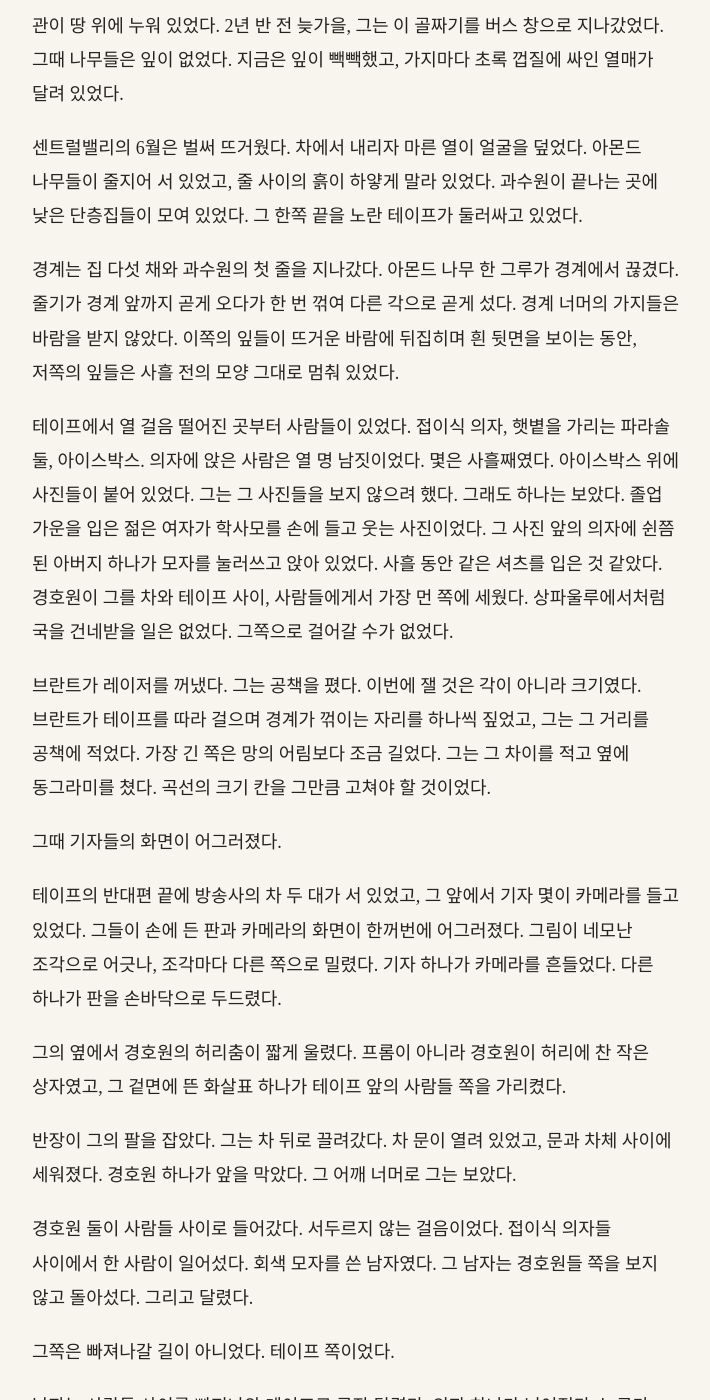
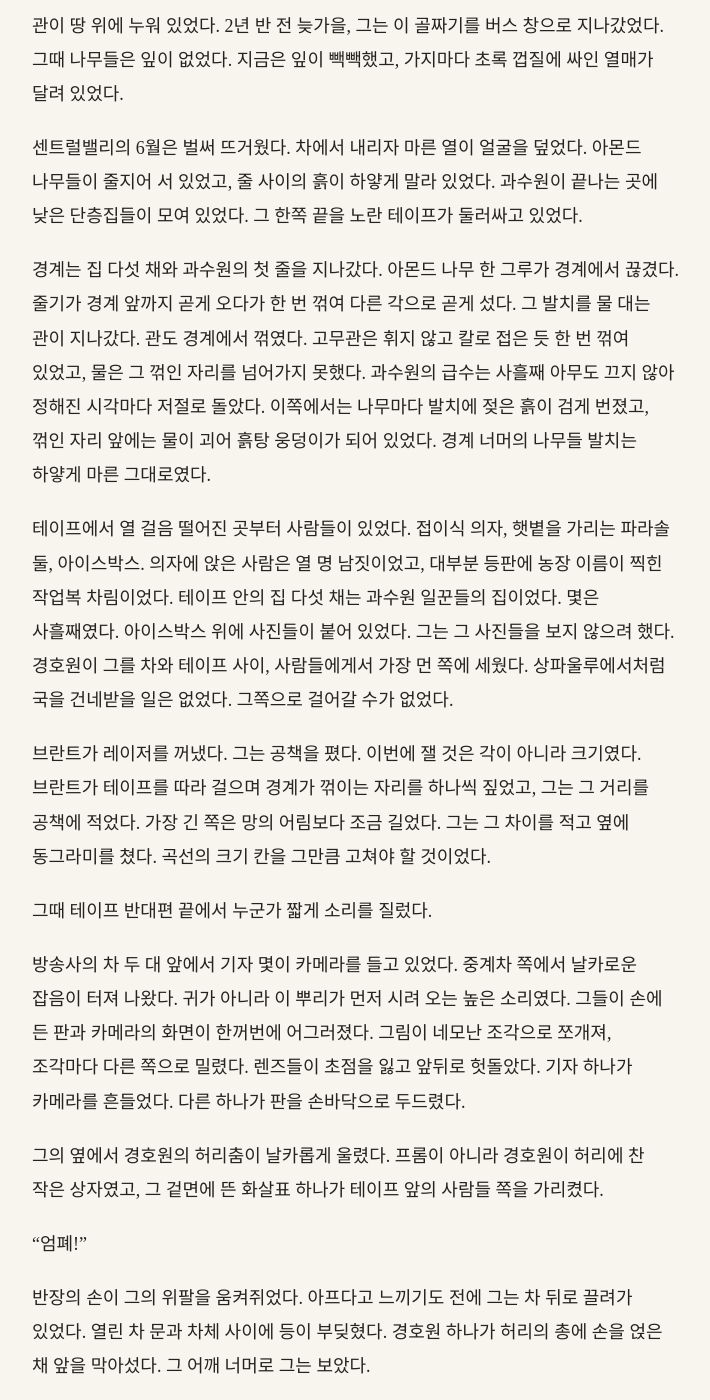
Before and after one commit to kangkkang/writer_s1_public, a Jekyll site: the page built from vol2/046.md, in a window 1280 px wide and 1400 px high, scrolled down 7063 px. Shown: the whole window, without its empty margins (284-994 px from the left). Built offline with Jekyll 4.4.1, drawn with Linux system fonts in a browser that asks for light colours; our own code applies the rules of GitHub Pages for plain Markdown files; some of the changed text lies outside the part shown.

Commit message:
Update from https://github.com/kangkkang/writer_s1/commit/a50450ad9e3dd7262f09b82d6cee62b522369aaa

```diff
--- a/vol2/046.md
+++ b/vol2/046.md
@@ -112,7 +112,7 @@
 
 ---
 
-6월 2일 토요일 새벽, 캘리포니아 센트럴밸리에서 사람들이 일제히 귀를 짚었다.
+6월 2일 토요일 새벽, 캘리포니아 센트럴밸리 사람들의 프롬이 일제히 떨었다.
 
 모데스토의 남쪽, 아몬드 과수원과 주택가가 맞닿은 곳이었다. 브란트의 망이 그린 끊긴 선들은 지난겨울의 것들보다 길었다. 그는 그 길이를 보고 바로 브란트의 탁자로 갔다.
 
@@ -128,25 +128,27 @@
 
 센트럴밸리의 6월은 벌써 뜨거웠다. 차에서 내리자 마른 열이 얼굴을 덮었다. 아몬드 나무들이 줄지어 서 있었고, 줄 사이의 흙이 하얗게 말라 있었다. 과수원이 끝나는 곳에 낮은 단층집들이 모여 있었다. 그 한쪽 끝을 노란 테이프가 둘러싸고 있었다.
 
-경계는 집 다섯 채와 과수원의 첫 줄을 지나갔다. 아몬드 나무 한 그루가 경계에서 끊겼다. 줄기가 경계 앞까지 곧게 오다가 한 번 꺾여 다른 각으로 곧게 섰다. 경계 너머의 가지들은 바람을 받지 않았다. 이쪽의 잎들이 뜨거운 바람에 뒤집히며 흰 뒷면을 보이는 동안, 저쪽의 잎들은 사흘 전의 모양 그대로 멈춰 있었다.
+경계는 집 다섯 채와 과수원의 첫 줄을 지나갔다. 아몬드 나무 한 그루가 경계에서 끊겼다. 줄기가 경계 앞까지 곧게 오다가 한 번 꺾여 다른 각으로 곧게 섰다. 그 발치를 물 대는 관이 지나갔다. 관도 경계에서 꺾였다. 고무관은 휘지 않고 칼로 접은 듯 한 번 꺾여 있었고, 물은 그 꺾인 자리를 넘어가지 못했다. 과수원의 급수는 사흘째 아무도 끄지 않아 정해진 시각마다 저절로 돌았다. 이쪽에서는 나무마다 발치에 젖은 흙이 검게 번졌고, 꺾인 자리 앞에는 물이 괴어 흙탕 웅덩이가 되어 있었다. 경계 너머의 나무들 발치는 하얗게 마른 그대로였다.
 
-테이프에서 열 걸음 떨어진 곳부터 사람들이 있었다. 접이식 의자, 햇볕을 가리는 파라솔 둘, 아이스박스. 의자에 앉은 사람은 열 명 남짓이었다. 몇은 사흘째였다. 아이스박스 위에 사진들이 붙어 있었다. 그는 그 사진들을 보지 않으려 했다. 그래도 하나는 보았다. 졸업 가운을 입은 젊은 여자가 학사모를 손에 들고 웃는 사진이었다. 그 사진 앞의 의자에 쉰쯤 된 아버지 하나가 모자를 눌러쓰고 앉아 있었다. 사흘 동안 같은 셔츠를 입은 것 같았다. 경호원이 그를 차와 테이프 사이, 사람들에게서 가장 먼 쪽에 세웠다. 상파울루에서처럼 국을 건네받을 일은 없었다. 그쪽으로 걸어갈 수가 없었다.
+테이프에서 열 걸음 떨어진 곳부터 사람들이 있었다. 접이식 의자, 햇볕을 가리는 파라솔 둘, 아이스박스. 의자에 앉은 사람은 열 명 남짓이었고, 대부분 등판에 농장 이름이 찍힌 작업복 차림이었다. 테이프 안의 집 다섯 채는 과수원 일꾼들의 집이었다. 몇은 사흘째였다. 아이스박스 위에 사진들이 붙어 있었다. 그는 그 사진들을 보지 않으려 했다. 경호원이 그를 차와 테이프 사이, 사람들에게서 가장 먼 쪽에 세웠다. 상파울루에서처럼 국을 건네받을 일은 없었다. 그쪽으로 걸어갈 수가 없었다.
 
 브란트가 레이저를 꺼냈다. 그는 공책을 폈다. 이번에 잴 것은 각이 아니라 크기였다. 브란트가 테이프를 따라 걸으며 경계가 꺾이는 자리를 하나씩 짚었고, 그는 그 거리를 공책에 적었다. 가장 긴 쪽은 망의 어림보다 조금 길었다. 그는 그 차이를 적고 옆에 동그라미를 쳤다. 곡선의 크기 칸을 그만큼 고쳐야 할 것이었다.
 
-그때 기자들의 화면이 어그러졌다.
+그때 테이프 반대편 끝에서 누군가 짧게 소리를 질렀다.
 
-테이프의 반대편 끝에 방송사의 차 두 대가 서 있었고, 그 앞에서 기자 몇이 카메라를 들고 있었다. 그들이 손에 든 판과 카메라의 화면이 한꺼번에 어그러졌다. 그림이 네모난 조각으로 어긋나, 조각마다 다른 쪽으로 밀렸다. 기자 하나가 카메라를 흔들었다. 다른 하나가 판을 손바닥으로 두드렸다.
+방송사의 차 두 대 앞에서 기자 몇이 카메라를 들고 있었다. 중계차 쪽에서 날카로운 잡음이 터져 나왔다. 귀가 아니라 이 뿌리가 먼저 시려 오는 높은 소리였다. 그들이 손에 든 판과 카메라의 화면이 한꺼번에 어그러졌다. 그림이 네모난 조각으로 쪼개져, 조각마다 다른 쪽으로 밀렸다. 렌즈들이 초점을 잃고 앞뒤로 헛돌았다. 기자 하나가 카메라를 흔들었다. 다른 하나가 판을 손바닥으로 두드렸다.
 
-그의 옆에서 경호원의 허리춤이 짧게 울렸다. 프롬이 아니라 경호원이 허리에 찬 작은 상자였고, 그 겉면에 뜬 화살표 하나가 테이프 앞의 사람들 쪽을 가리켰다.
+그의 옆에서 경호원의 허리춤이 날카롭게 울렸다. 프롬이 아니라 경호원이 허리에 찬 작은 상자였고, 그 겉면에 뜬 화살표 하나가 테이프 앞의 사람들 쪽을 가리켰다.
 
-반장이 그의 팔을 잡았다. 그는 차 뒤로 끌려갔다. 차 문이 열려 있었고, 문과 차체 사이에 세워졌다. 경호원 하나가 앞을 막았다. 그 어깨 너머로 그는 보았다.
+"엄폐!"
 
-경호원 둘이 사람들 사이로 들어갔다. 서두르지 않는 걸음이었다. 접이식 의자들 사이에서 한 사람이 일어섰다. 회색 모자를 쓴 남자였다. 그 남자는 경호원들 쪽을 보지 않고 돌아섰다. 그리고 달렸다.
+반장의 손이 그의 위팔을 움켜쥐었다. 아프다고 느끼기도 전에 그는 차 뒤로 끌려가 있었다. 열린 차 문과 차체 사이에 등이 부딪혔다. 경호원 하나가 허리의 총에 손을 얹은 채 앞을 막아섰다. 그 어깨 너머로 그는 보았다.
+
+경호원 둘이 사람들 사이로 들어갔다. 사람들을 놀라게 하지 않으려는 듯 서두르지 않는 걸음이었다. 접이식 의자들 사이에서 한 사람이 일어섰다. 회색 모자를 쓴 남자였다. 그 남자는 경호원들 쪽을 보지 않고 돌아섰다. 그리고 달렸다.
 
 그쪽은 빠져나갈 길이 아니었다. 테이프 쪽이었다.
 
-남자는 사람들 사이를 빠져나와 테이프로 곧장 달렸다. 의자 하나가 넘어졌다. 누군가 비명을 질렀다. 경호원들이 뒤를 따랐다. 남자는 테이프 앞에서 멈췄다.
+남자는 접이식 의자 하나를 걷어차며 테이프로 곧장 달렸다. 의자가 마른 흙 위를 굴렀다. 누군가 비명을 질렀다. "멈춰!" 경호원의 고함이 남자의 등을 따라갔다. 남자는 테이프 앞에서 멈췄다.
 
 멈춘 것은 테이프 때문이 아니었다. 테이프 너머 두 걸음에 경계가 있었다. 맑아서 보이지 않는 경계였지만, 그 너머의 아몬드 잎들은 바람에 흔들리지 않았다. 남자는 그 잎들을 보고 있는 듯했다.
 
@@ -164,7 +166,7 @@
 
 아는 것은 그것뿐이었다. 남자가 누구인지, 무엇을 들고 왔는지, 누가 보냈는지는 몰랐다. 2년 반 전 그를 찾아 도서관에 왔던 사람이, 오늘 이 과수원까지 다시 그를 찾아왔다.
 
-경호원이 차 문을 닫았다. 차가 움직였다. 그는 뒤창으로 테이프 쪽을 보았다. 사람들이 넘어진 의자를 일으키고 있었다. 한 여자가 아이스박스 위의 사진 하나를 손바닥으로 쓸어 펴고 있었다. 그 너머에서 아몬드 잎들이 멈춰 있었다.
+경호원이 차 문을 닫았다. 차가 움직였다. 그는 뒤창으로 테이프 쪽을 보았다. 사람들이 넘어진 의자를 일으키고 있었다. 한 여자가 아이스박스 위의 사진 하나를 손바닥으로 쓸어 펴고 있었다. 테이프 앞의 흙탕 웅덩이는 그사이에도 조금씩 넓어지고 있었다.
 
 브란트는 그의 뒤차에 탔다. 그녀의 레이저는 테이프 앞에 떨어진 채였다. 그의 공책은 그의 손에 있었다. 가장 긴 쪽의 숫자와, 그 옆의 동그라미가.
 
@@ -180,17 +182,17 @@
 
 "네. 그것밖에 모르시죠." 헤들룬드가 종이를 접었다. "저도요."
 
-그날 오후, 계측실 앞을 지날 때 열린 문 안에서 마이크가 고개를 들었다. 마이크는 단말 앞에서 무언가를 출력하고 있었다. 출력기가 따뜻한 종이를 한 장씩 밀어냈다.
+그날 오후, 계측실의 열린 문으로 진한 커피 냄새가 흘러나왔다. 마이크는 단말 세 대를 한꺼번에 띄워 놓고 앉아 있었다. 눈이 벌갰고, 출력기 받침에는 고친 배열표가 어지럽게 쌓여 있었다.
 
-"먹었어?" 마이크가 물었다.
+"모데스토 얘기 들었어." 마이크가 의자를 돌렸다. "다친 데는 없지?"
 
-"아직."
+"없어."
 
-"먹어. 너 또 말랐어." 마이크가 출력된 종이를 집어 그의 쪽으로 흔들었다. "이거 금요일까지 볼 수 있어? 지지대 회사 바뀐 거 때문에 배열 간격 다시 짠 거야."
+"그럼 됐고." 마이크가 배열표 묶음을 집어 그의 쪽으로 흔들었다. "지지대 회사가 엎어지는 바람에 규격이 바뀌어서 배열 간격을 통째로 다시 짰어. 이거 금요일까지 검산 좀 해 줘. 회사가 법정 관리에 들어가든 말든, 공사 일정은 안 기다려 주더라."
 
-그는 아직 따뜻한 종이를 받아 들고 자기 방으로 갔다.
+그는 종이 묶음을 받아 들고 자기 방으로 갔다.
 
-저녁에 클레망스가 문을 두드리지 않고 그의 방 문을 열었다. 그녀는 들어와도 되느냐고 묻지 않았다. 그녀는 늘 그랬다.
+저녁에 클레망스가 그의 방 문을 열고 들어와 문틀에 등을 기댔다. 눈 밑이 어두웠다.
 
 "그 사건, 기밀로 분류됐다면서요."
 
@@ -200,7 +202,7 @@
 
 "못 봤어요. 손만 봤어요."
 
-"손이요?" 그녀의 연필이 수첩 위에서 멈췄다. "어떤 손이었는데요?"
+"손이요?" 그녀가 문틀에서 등을 떼고 주머니에서 수첩을 꺼냈다. "어떤 손이었는데요?"
 
 그는 프레즈노를 말하지 않았다. 말하면 그것은 그녀의 수첩에 들어갈 것이었고, 그녀의 수첩에 들어간 것은 언젠가 그녀를 그 남자에게 데려갈 것이었다.
 
```
